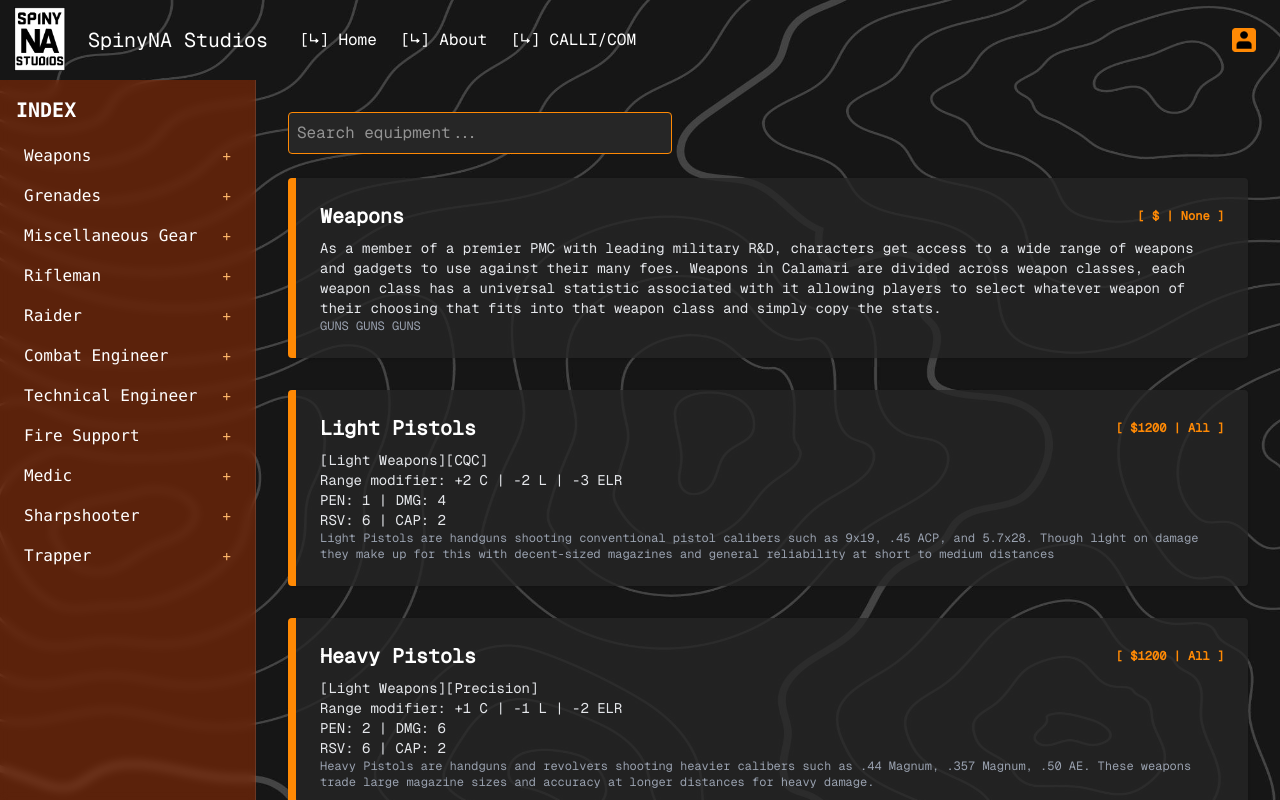
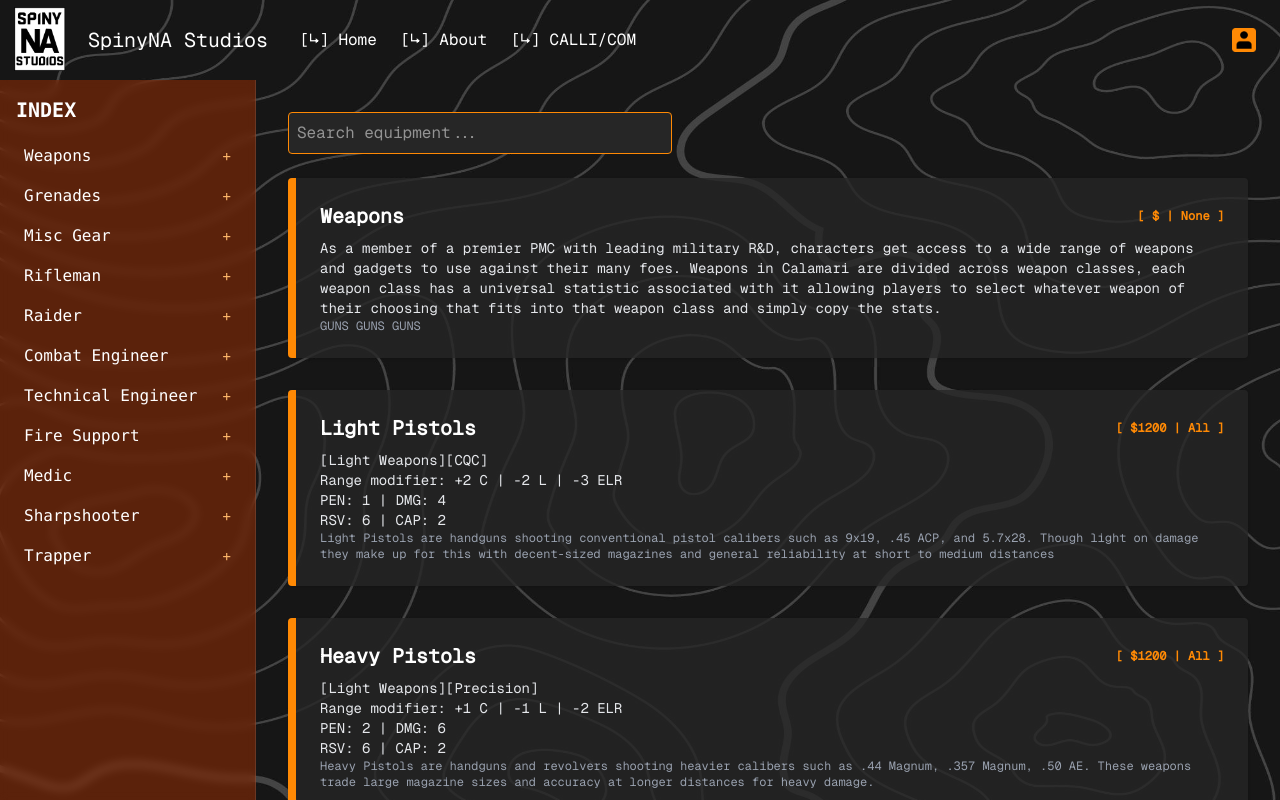
Before and after one commit to RudrNaik/CALLICOM, a React (Vite) app in the folder frontend/: page /CALLICOM/Armory in a window 1280 px wide. Shown: the top 800 px of the page. Built offline with nearby package versions, Linux system fonts and the light colour scheme.

Commit message:
Fixed an issue where there was a scrollbar at the bottom of the armory page

```diff
--- a/frontend/src/Armory.jsx
+++ b/frontend/src/Armory.jsx
@@ -5,7 +5,7 @@ import Equipment from "./components/Rulebook/Equipment";
 const Armory = () => {
   return (
     <div
-      className="bg-repeat bg-[length:1920px_1080px] w-screen min-h-screen text-white justify-center"
+      className="bg-repeat bg-[length:1920px_1080px] w-full min-h-screen text-white justify-center"
       style={{ backgroundImage: `url(${background})` }}
     >
       <div className="py-10"> </div>
--- a/frontend/src/components/Rulebook/Equipment.jsx
+++ b/frontend/src/components/Rulebook/Equipment.jsx
@@ -16,7 +16,7 @@ const Equipment = () => {
         <input
           type="text"
           placeholder="Search equipment..."
-          className="w-full sm:w-96 p-2 mb-6 rounded bg-neutral-800 text-white border border-orange-400 focus:outline-none"
+          className="sm:w-96 p-2 mb-6 rounded bg-neutral-800 text-white border border-orange-400 focus:outline-none"
           value={searchTerm}
           onChange={(e) => setSearchTerm(e.target.value.toLowerCase())}
         />
--- a/frontend/src/data/Equipment.json
+++ b/frontend/src/data/Equipment.json
@@ -150,7 +150,7 @@
     },
     {
         "id": "misc",
-        "title": "Miscellaneous Gear",
+        "title": "Misc Gear",
         "class": "None",
         "rulesText": "Ranging from NVGs to Thermals, Miscellaneous gear is anything not encompassed by any of the classes.",
         "description": "The violence has escalated."
```
